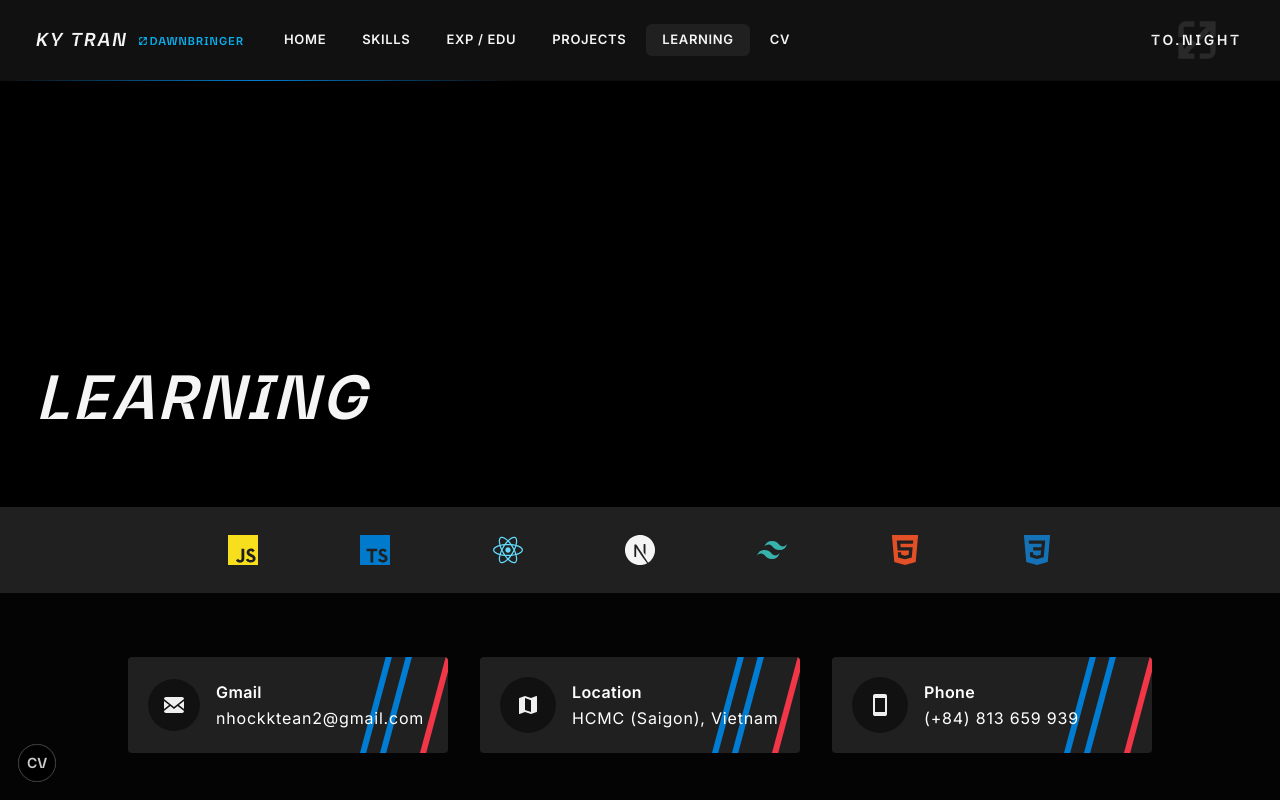
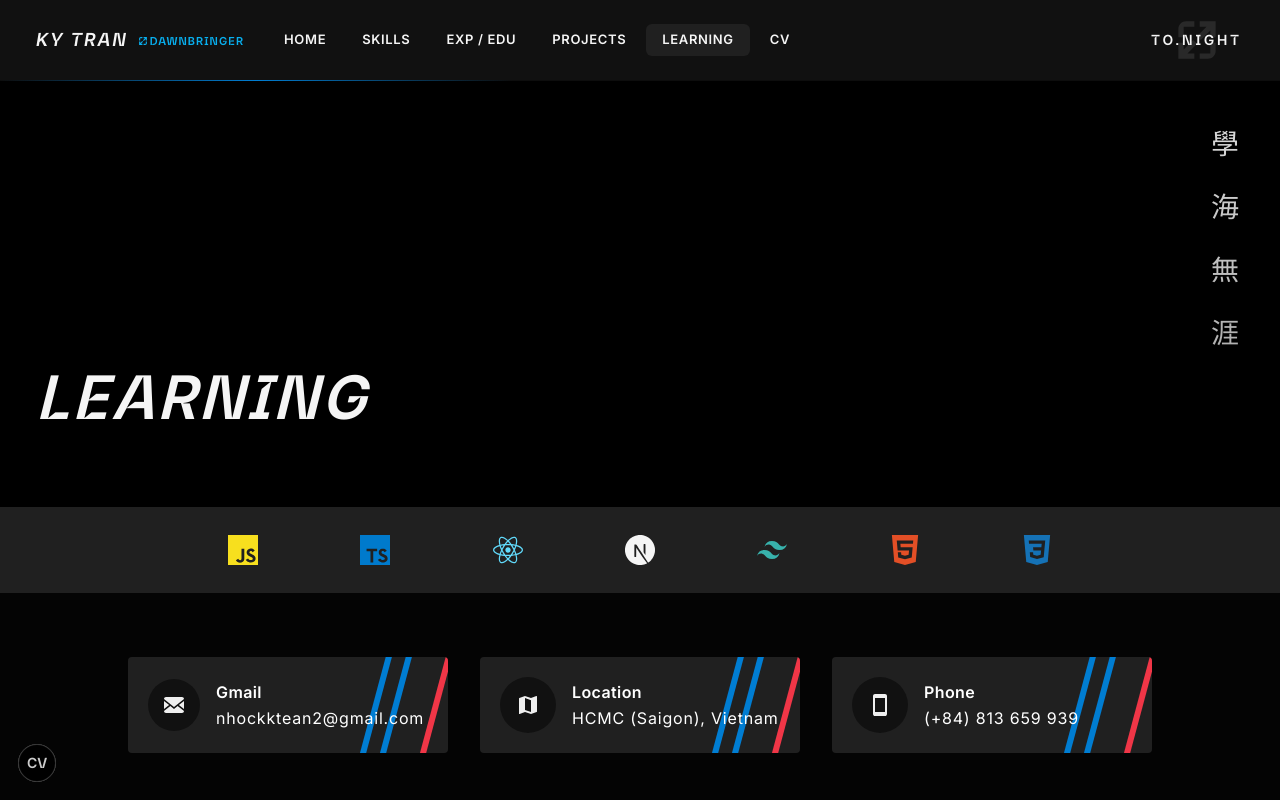
Before and after one commit to nhatkytran/Portfolio, a Next.js app: page /learning in a window 1280 px wide. Shown: the top 800 px of the page. Built offline with nearby package versions, Linux system fonts and the light colour scheme; a web font is replaced by a local one.

Commit message:
Implement hero introduction idiom

```diff
--- a/src/app/cv/page.tsx
+++ b/src/app/cv/page.tsx
@@ -2,5 +2,5 @@ import HeroIntroduction from '@/shared/components/HeroIntroduction';
 
 /** CV page. */
 export default function CV() {
-  return <HeroIntroduction title="CV" />;
+  return <HeroIntroduction title="CV" idiom="認 清 自 己" />;
 }
--- a/src/app/experience/page.tsx
+++ b/src/app/experience/page.tsx
@@ -2,5 +2,5 @@ import HeroIntroduction from '@/shared/components/HeroIntroduction';
 
 /** Experience page. */
 export default function Experience() {
-  return <HeroIntroduction title="Exp / Edu" />;
+  return <HeroIntroduction title="Exp / Edu" idiom="千 錘 百 煉" />;
 }
--- a/src/app/learning/page.tsx
+++ b/src/app/learning/page.tsx
@@ -2,5 +2,5 @@ import HeroIntroduction from '@/shared/components/HeroIntroduction';
 
 /** Learning page. */
 export default function Learning() {
-  return <HeroIntroduction title="Learning" />;
+  return <HeroIntroduction title="Learning" idiom="學 海 無 涯" />;
 }
--- a/src/app/projects/page.tsx
+++ b/src/app/projects/page.tsx
@@ -2,5 +2,5 @@ import HeroIntroduction from '@/shared/components/HeroIntroduction';
 
 /** Projects page. */
 export default function Projects() {
-  return <HeroIntroduction title="Projects" />;
+  return <HeroIntroduction title="Projects" idiom="知 行 合 一" />;
 }
--- a/src/app/skills/page.tsx
+++ b/src/app/skills/page.tsx
@@ -9,7 +9,7 @@ import ToolingSkills from '@/features/skills/components/ToolingSkills';
 export default function Skills() {
   return (
     <>
-      <HeroIntroduction title="Skills" />
+      <HeroIntroduction title="Skills" idiom="熟 能 生 巧" />
       <FrontEndSkills />
       <BackEndSkills />
       <TestingSkills />
--- a/src/features/layout/components/Header/Header.tsx
+++ b/src/features/layout/components/Header/Header.tsx
@@ -49,7 +49,7 @@ export default function Header() {
           <Logo isNavigating={isNavigating} onTriggerNavigating={handleTriggerNavigating} />
           <Navbar isNavigating={isNavigating} onTriggerNavigating={handleTriggerNavigating} />
         </div>
-        <div className="flex items-center justify-end gap-2.5">
+        <div className="flex items-center justify-end gap-3">
           <Bringer className="hidden sm:block" />
           <Sidebar isNavigating={isNavigating} onTriggerNavigating={handleTriggerNavigating} />
         </div>
--- a/src/shared/components/HeroIntroduction/HeroIntroduction.tsx
+++ b/src/shared/components/HeroIntroduction/HeroIntroduction.tsx
@@ -14,14 +14,17 @@ type Props = {
 
   /** The title of the hero introduction. */
   readonly title: string;
+
+  /** The idiom of the hero introduction. */
+  readonly idiom: string;
 };
 
 /** Hero introduction component. */
-export default function HeroIntroduction({ title }: Props) {
+export default function HeroIntroduction({ title, idiom }: Props) {
   return (
     <div
       className={cn(
-        'flex items-end justify-center',
+        'relative flex items-end justify-center',
         'bg-[url("/images/hero/hero-bg.png")] bg-cover bg-left-bottom bg-no-repeat',
         'h-[326px] bg-black py-10',
         'sm:h-[376px] sm:py-14',
@@ -34,6 +37,18 @@ export default function HeroIntroduction({ title }: Props) {
           content={<TitleContent title={title} />}
         />
       </div>
+      <p
+        className={cn(
+          'absolute top-[44px] right-[16px] min-h-full opacity-90',
+          'font-beaufort-medium leading-none [text-orientation:upright] [writing-mode:vertical-rl]',
+          'bg-gradient-to-b from-neutral-100 to-neutral-400 bg-clip-text text-[20px] text-transparent',
+          'xs:right-[24px]',
+          'sm:top-[48px] sm:right-[36px] sm:text-[24px]',
+          'lg:text-[28px]',
+        )}
+      >
+        {idiom}
+      </p>
     </div>
   );
 }
```
